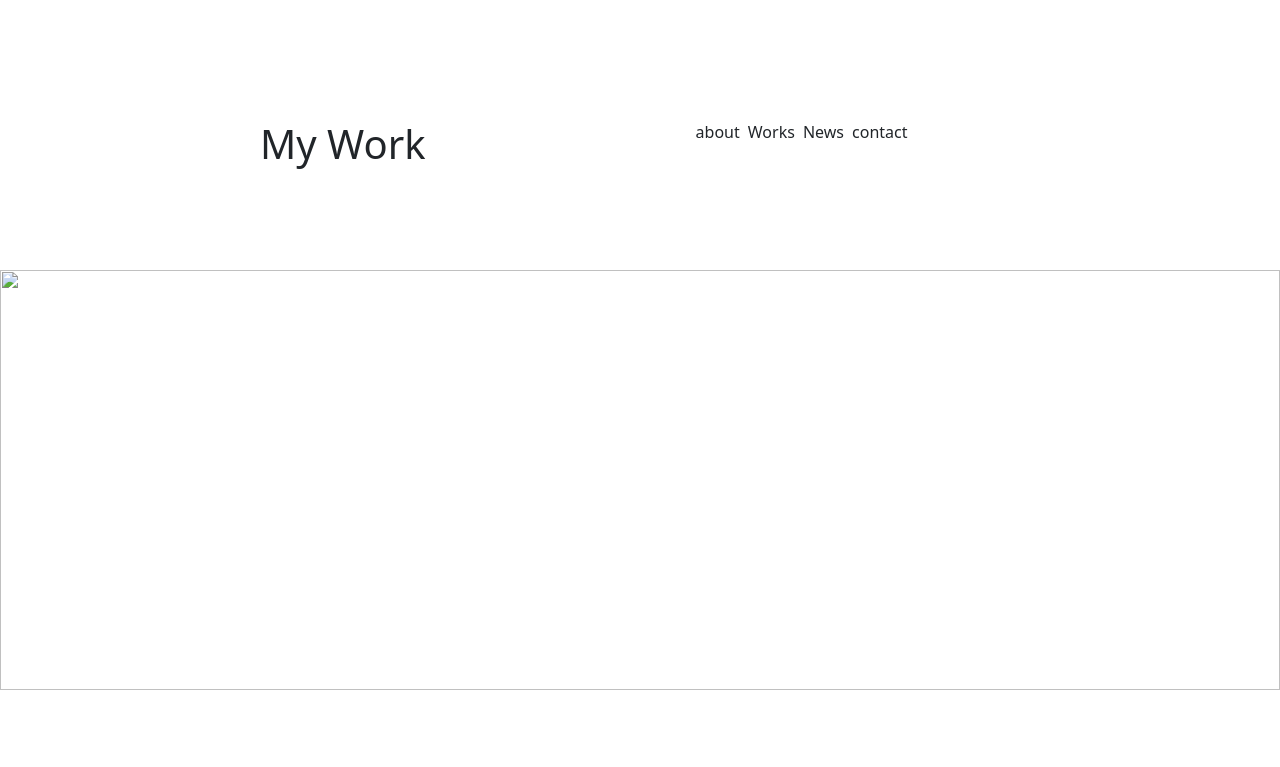
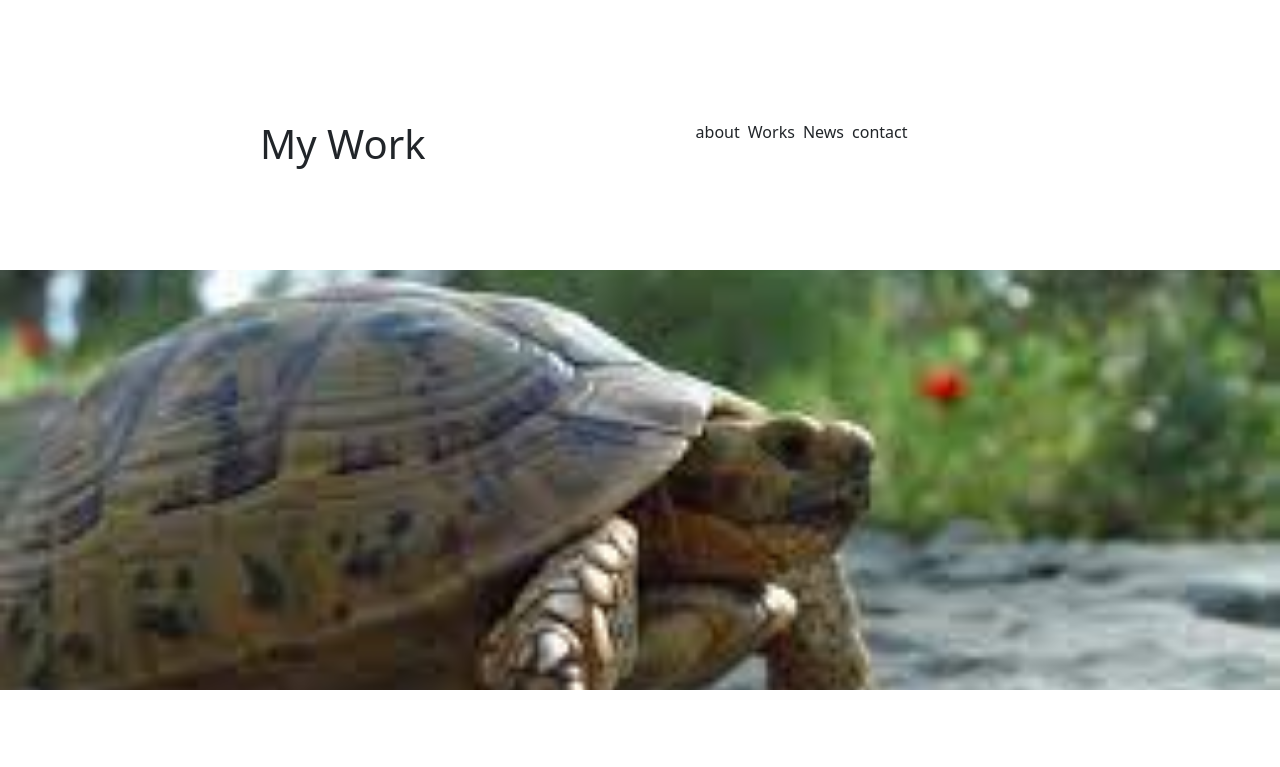
Before and after one commit to oshiro17/web_practice, a plain HTML site: page index.html in a window 1280 px wide. Shown: the top 767 px of the page. Drawn offline with nearby package versions, Linux system fonts and the light colour scheme.

Commit message:
edit haader section

```diff
--- a/index.html
+++ b/index.html
@@ -32,7 +32,7 @@
   <main>
     <!--mainvisual-->
     <div id="mainvisual">
-      <img src="img/download.jpg" class="mainvisual"></img>
+      <img src="images/download.jpg" class="mainvisual"></img>
     </div>
     <!--about-->
     <section id="about" class="wrapper">
--- a/style.css
+++ b/style.css
@@ -3,11 +3,11 @@
     padding: 0;
 }
 
-body {
+/* body {
     width: 1280px;
     height: 2928px;
 
-}
+} */
 
 header {
     width: 1280px;
@@ -33,10 +33,15 @@ header {
 }
 
 .mainvisual {
+    margin-bottom: 80px;
+}
+
+img {
+    width: 100%;
+    max-width: 1920px;
     height: 420px;
-    width: 1280px;
-    margin-bottom: 130px;
-    max-width: 100%;
+    /* 横に広げたりしない */
+    object-fit: cover;
 }
 
 
```
